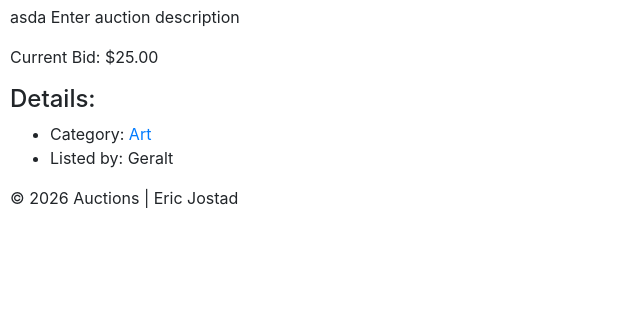
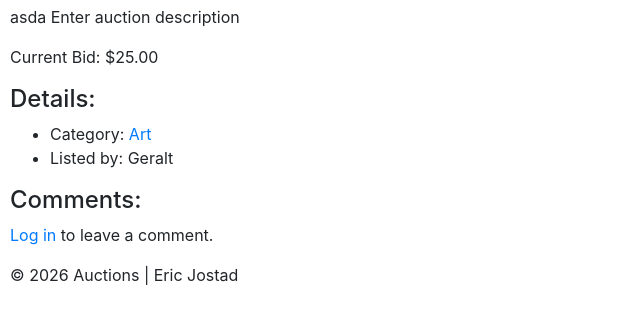
Before and after one commit to EricJostad/Commerce, a Django app: a page that uses auctions/templates/auctions/listing.html in a window 1280 px wide. Shown: the part 204-528 px from the top of the page, without its empty margins (0-640 px from the left). Run offline with Django 3.2, Linux system fonts and the light colour scheme; data comes from the database, SQL or seed files in the repository; both versions use the stored data as it was after the commit; some libraries are stand-ins or nearby versions.

Commit message:
Rendering content textbox to the listing page if a user is signed in. Unexpected behavior noticed: drop down list box with all usernames rendering as well. Will need to review and remove.

```diff
--- a/auctions/templates/auctions/listing.html
+++ b/auctions/templates/auctions/listing.html
@@ -52,16 +52,7 @@
             {% endif %}
         {% endif %}
     {% endif %}
-    {% comment %} <h4>Comments:</h4>
-    {% if comments %}
-        <ul>
-            {% for comment in comments %}
-                <li>{{ comment.user.username }}: {{ comment.comment_text }}</li>
-            {% endfor %}
-        </ul>
-    {% else %}
-        <p>No comments yet - be the first!</p>
-    {% endif %}
+<h4>Comments:</h4>
     {% if user.is_authenticated %}
         <form action="{% url 'auctions:listing' auction.id auction.title %}" method="post">
             {% csrf_token %}
@@ -70,6 +61,6 @@
             <input type="submit" value="Submit Comment">
         </form>
     {% else %}
-        <p><a href="{% url 'login' %}">Log in</a> to leave a comment.</p>
-    {% endif %} {% endcomment %}
+        <p><a href="{% url 'auctions:login' %}">Log in</a> to leave a comment.</p>
+    {% endif %}
 {% endblock %}
--- a/auctions/views.py
+++ b/auctions/views.py
@@ -121,7 +121,8 @@ def listing(request, auction_id, auction_title):
     auction = Auction.objects.get(pk=auction_id)
     highest_bid = Bid.objects.filter(
         auction=auction).order_by('-bid_amount').first()
-    form = BidForm()
+    bid_form = BidForm()
+    comment_form = CommentForm()
     if request.method == "POST":
         form = BidForm(request.POST)
         if form.is_valid():
@@ -147,7 +148,8 @@ def listing(request, auction_id, auction_title):
         "auction": auction,
         "auction_title": auction_title,
         "is_watching": is_watching,
-        "form": form,
+        "bid_form": bid_form,
+        "comment_form": comment_form,
         "highest_bid": highest_bid
     })
 
```
Also changed, not shown: db.sqlite3.
